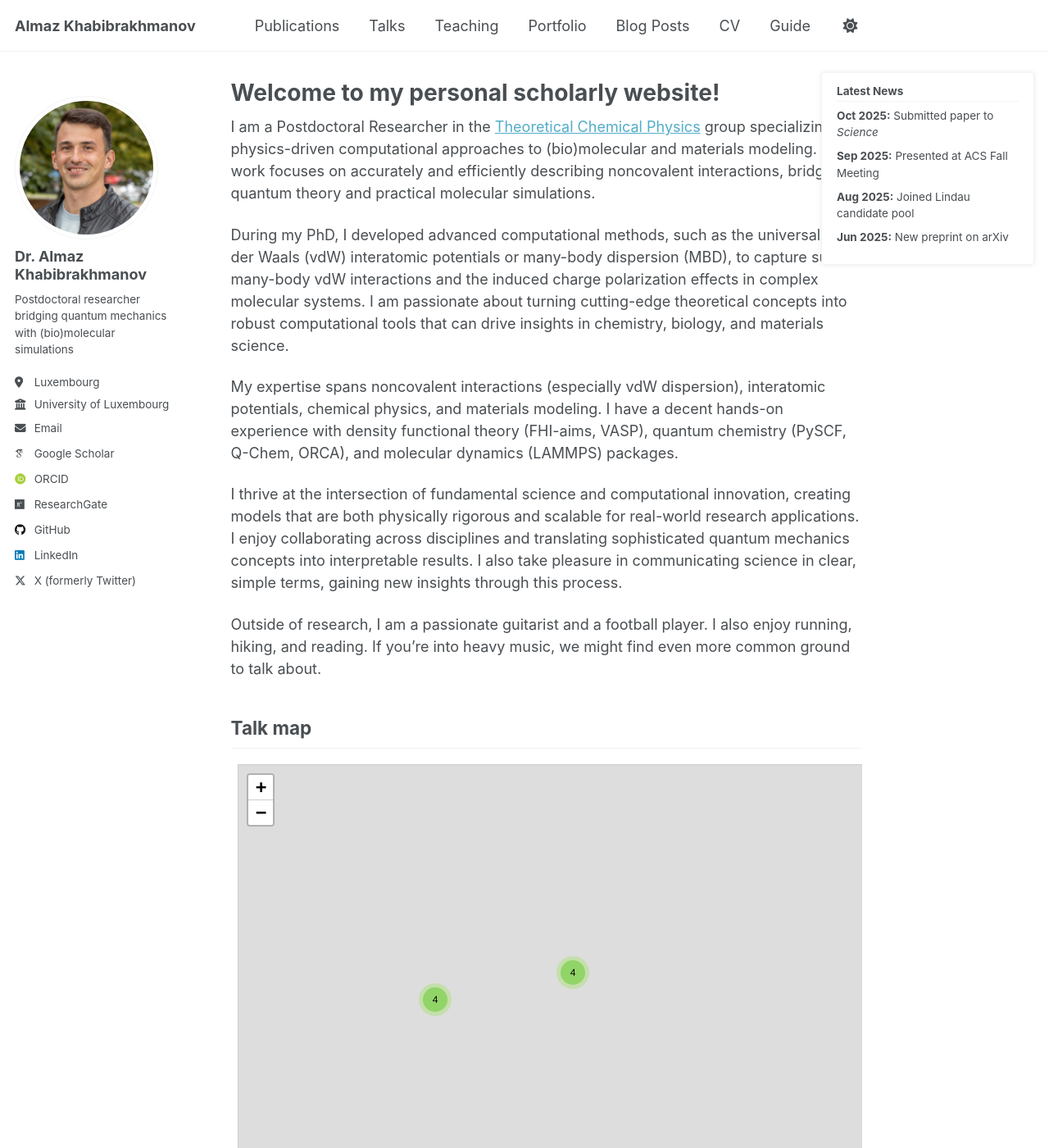
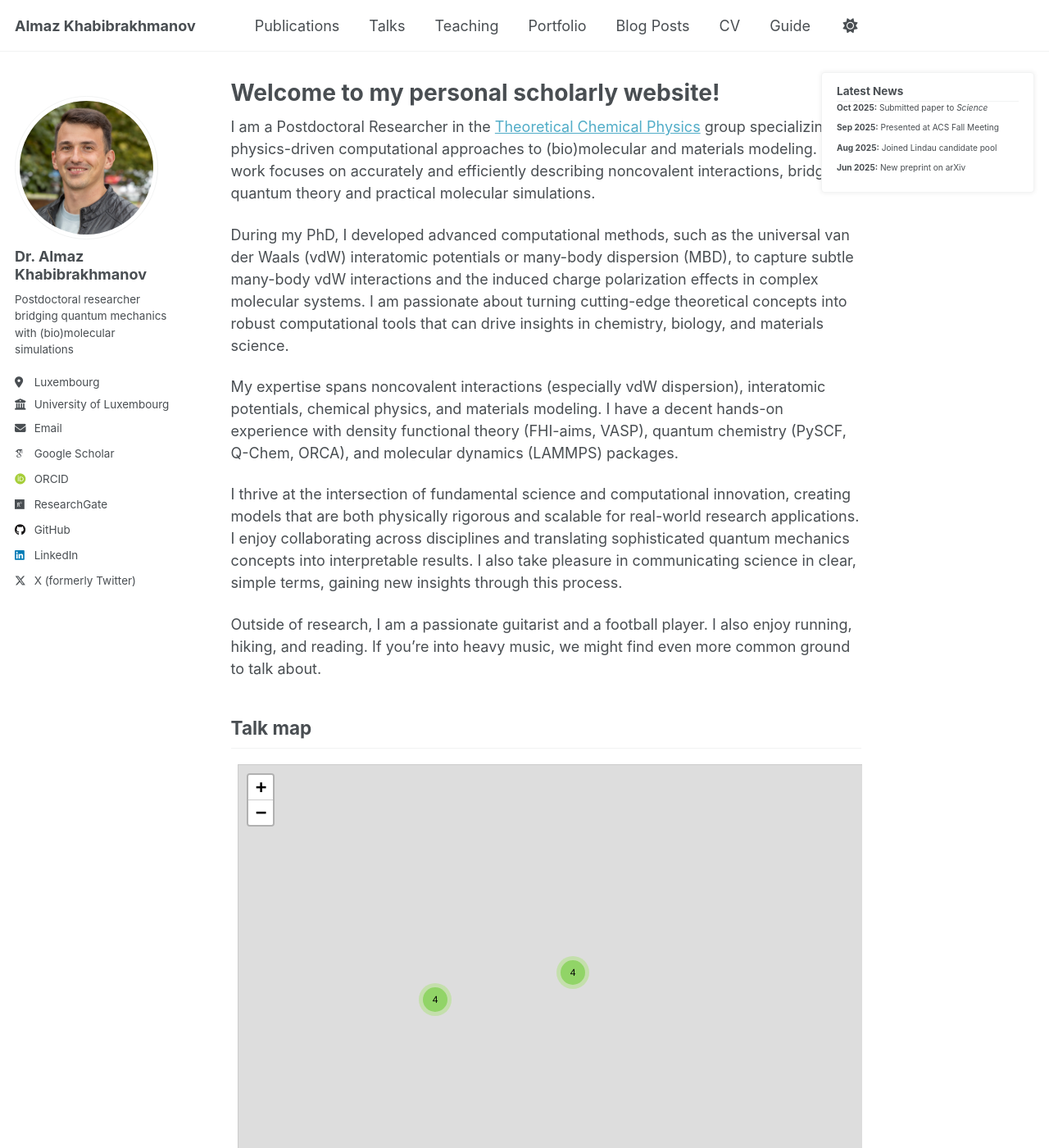
Before and after one commit to almaz-khabibrakhmanov/almaz-khabibrakhmanov.github.io, a Jekyll site: the page built from _pages/about.md, in a window 1280 px wide and 1400 px high. Shown: the whole window at 82% size. Built offline with Jekyll 4.4.1, drawn with Linux system fonts in a browser that asks for light colours; nearby versions of some CDN libraries; some web fonts are replaced; a script that is not in the unit is left out.

Commit message:
Update _sidebar.scss

```diff
--- a/_sass/layout/_sidebar.scss
+++ b/_sass/layout/_sidebar.scss
@@ -252,26 +252,55 @@
    ========================================================================== */
 
 .sidebar__right {
+  -webkit-transform: translate3d(0,0,0);
+          transform: translate3d(0,0,0);
+
+  @include clearfix();
+  margin-bottom: 1em;
+
+  @media screen and (min-width: $sidebar-screen-min-width) {
+    height: 100vh;                  // full height
+    overflow-y: auto;                // scrolling if needed
+    position: fixed;                 // fixed to viewport
+    right: 0;                        // stick to right edge
+    top: $masthead-height;           // below masthead
+    padding: 1rem;
+  }
+
   @include breakpoint($large) {
-    position: fixed;                 // make it behave like the left sidebar
-    right: 0;                        // stick to the right edge
-    top: $masthead-height;
-    height: calc(100vh - #{$masthead-height});
-    overflow-y: auto;                // scroll when content too long
-    padding: 1rem;
-    width: $right-sidebar-width;
+    width: $right-sidebar-width;     // mirror left sidebar width
+    z-index: 10;
+  }
+
+  h2, h3, h4, h5, h6 {
+    margin-bottom: 0;
+    font-family: $sans-serif-narrow;
+  }
+
+  h3, h4 {
+    font-size: $type-size-5;
+  }
+
+  p, li {
+    font-family: $sans-serif;
+    font-size: $type-size-6;
+    line-height: 1.5;
+  }
+
+  img {
+    width: 100%;
   }
 
   .latest-news {
-    background: var(--global-bg-color);
+    background: var(--global-bg-color);    // colored box
     border: 1px solid var(--global-border-color);
     border-radius: $border-radius;
     padding: 0.75rem 1rem;
     font-size: $type-size-6;
     line-height: 1.5;
-    box-shadow: 0 0 6px rgba(0, 0, 0, 0.08);
-    max-height: 80vh;                // don’t overflow the screen
-    overflow-y: auto;
+    box-shadow: 0 0 6px rgba(0,0,0,0.08);
+    max-height: 80vh;
+    overflow-y: auto;                      // scroll
   }
 
   .latest-news h3 {
```
